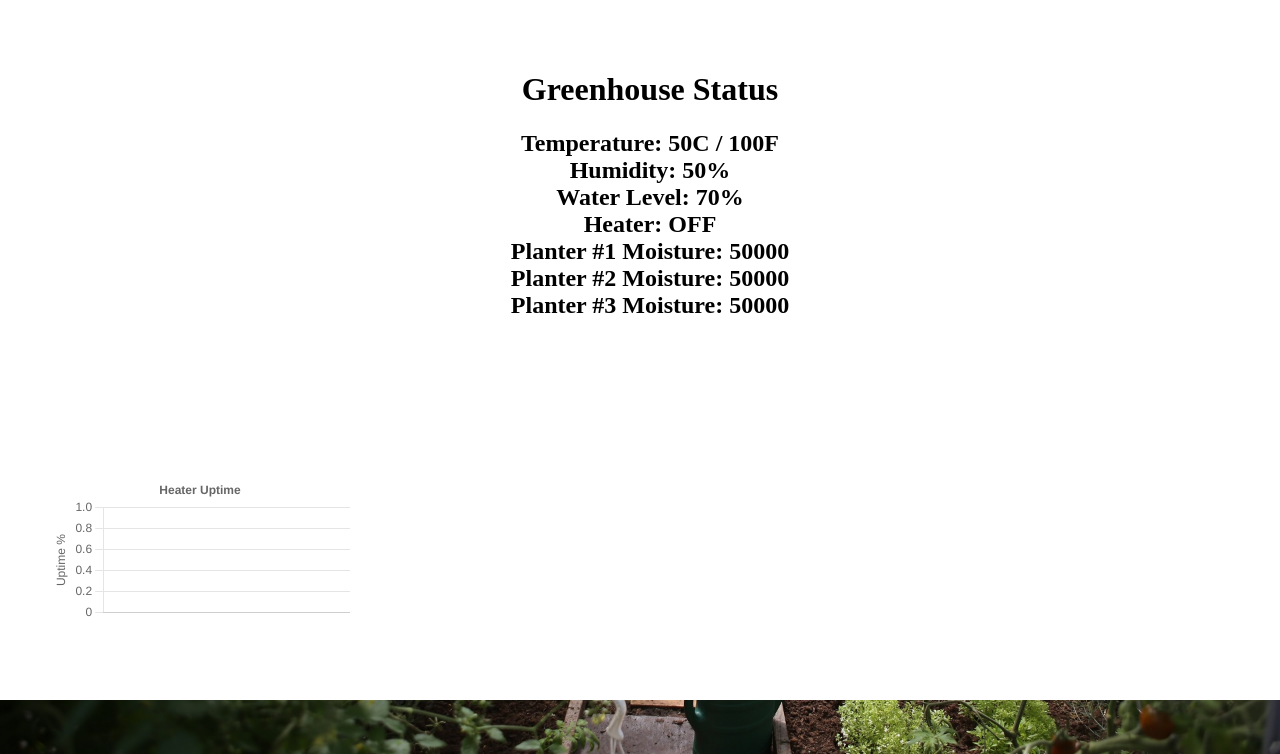
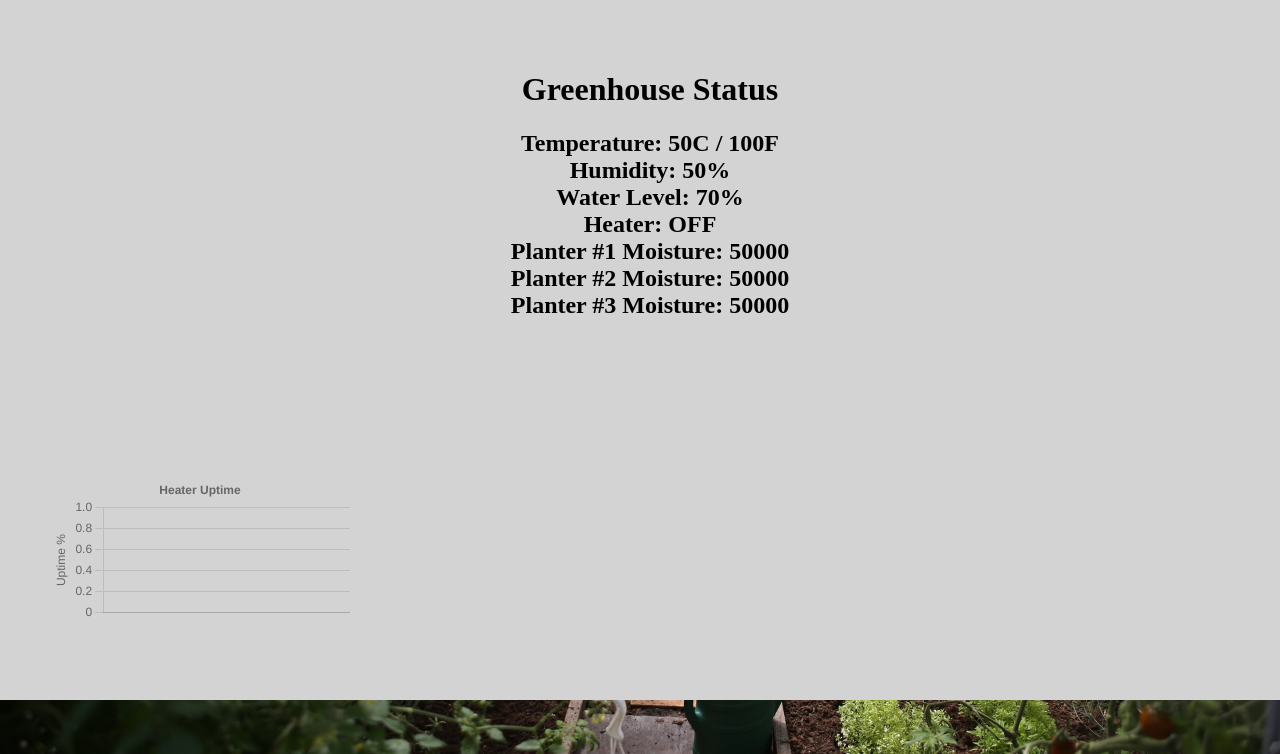
Before and after one commit to BrettMeirhofer/DjangoGreenhouse, a Django app: page / in a window 1280 px wide. Shown: the part 46-800 px from the top of the page. Run offline with Django 4.2, Linux system fonts and the light colour scheme; data that the repository does not hold is empty; a map, chart or similar area stays blank.

Commit message:
Updated styling

```diff
--- a/GreenhouseSite/Sensors/static/Sensors/css/base_site.css
+++ b/GreenhouseSite/Sensors/static/Sensors/css/base_site.css
@@ -41,7 +41,7 @@ h2 {
 .container {
     width: 1200px;
     min-height: 600px;
-    background: white;
+    background: #D3D3D3;
     margin: auto;
     padding: 50px;
 }
@@ -65,21 +65,27 @@ table {
 }
 
 td {
-    border: 1px solid #dddddd;
+    border: 1px solid black;
     padding: 8px;
     text-align: left;
 }
 
 th {
-    border: 1px solid #dddddd;
+    border: 1px solid black;
     text-align: left;
     padding: 8px;
+    background-color: #005000;
+    color: white;
 }
 
 tr:nth-child(even) {
-    background-color: #77DD77;
+    background-color: #013220;
 }
 
 body {
     margin: 0%;
 }
+
+.canvas_graph {
+    display: inline-block;
+}
--- a/GreenhouseSite/templates/admin/dashboard.html
+++ b/GreenhouseSite/templates/admin/dashboard.html
@@ -45,10 +45,12 @@
             <h2>Planter #3 Moisture: </h2>
             <h2 id="Soil3">50000</h2>
         </div>
-        <canvas id="chart1"></canvas>
-        <canvas id="chart2"></canvas>
-        <canvas id="chart3"></canvas>
-        <canvas id="chart4"></canvas>
+        <div class="center">
+            <canvas id="chart1" class="canvas_graph"></canvas>
+            <canvas id="chart2" class="canvas_graph"></canvas>
+            <canvas id="chart3" class="canvas_graph"></canvas>
+            <canvas id="chart4" class="canvas_graph"></canvas>
+        </div>
         <img src="{{img_url}}">
     </div>
 {% endblock %}
```
